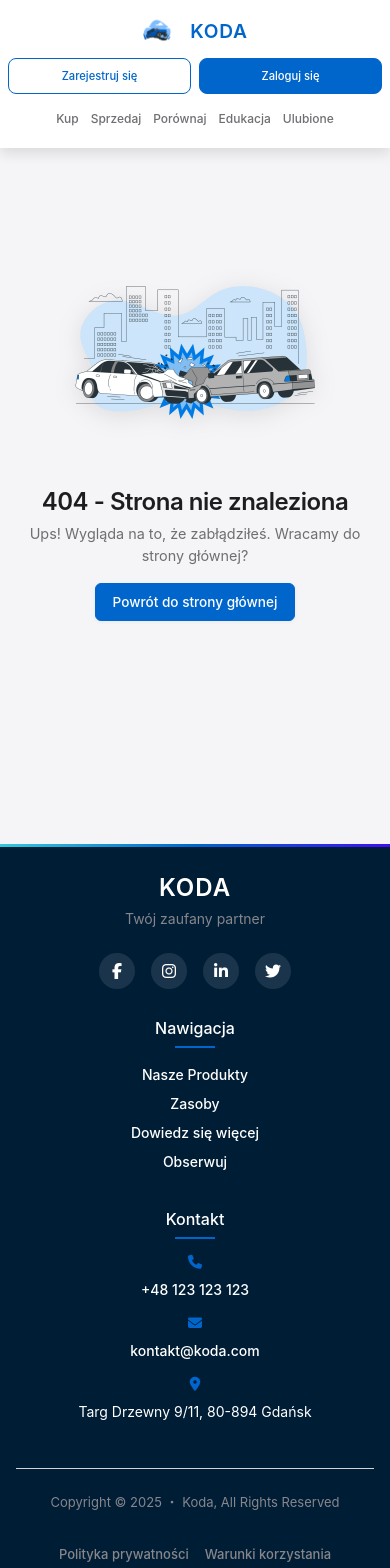
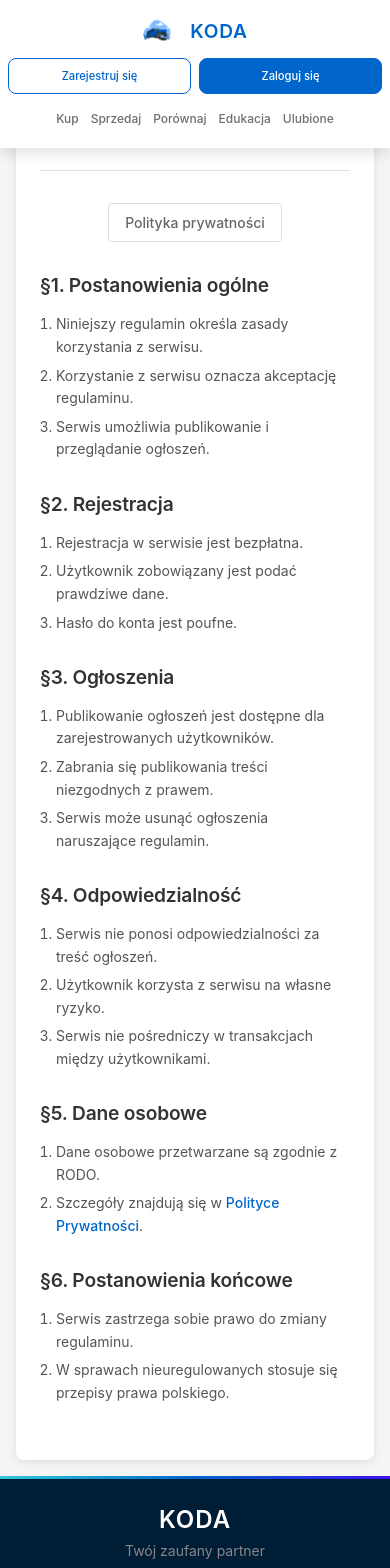
Before and after one commit to s24399-pj/koda-frontend, a React (Vite) app: page /terms in a window 390 px wide. Shown: the top 1568 px of the page. Built offline with nearby package versions, Linux system fonts and the light colour scheme.

Commit message:
implementation for terms and privacy policy pages. (#127)
Co-authored-by: alopalka <alopalka@proton.me>

```diff
--- a/src/components/Footer/Footer.tsx
+++ b/src/components/Footer/Footer.tsx
@@ -1,3 +1,4 @@
+import { Link } from 'react-router-dom';
 import './Footer.scss';
 
 const Footer = () => {
@@ -74,8 +75,8 @@ const Footer = () => {
             <p>Copyright © {currentYear} ・ Koda, All Rights Reserved</p>
           </div>
           <div className="footer-links">
-            <a href="#">Polityka prywatności</a>
-            <a href="#">Warunki korzystania</a>
+            <Link to="/privacy-policy">Polityka prywatności</Link>
+            <Link to="/terms">Warunki korzystania</Link>
           </div>
         </div>
       </div>
--- a/src/pages/Auth/RegisterPage.tsx
+++ b/src/pages/Auth/RegisterPage.tsx
@@ -258,7 +258,8 @@ const RegisterPage: React.FC = () => {
               <div className="form-terms">
                 <Field type="checkbox" id="terms" name="terms" />
                 <label htmlFor="terms">
-                  Akceptuję <a href="#">regulamin</a> oraz <a href="#">politykę prywatności</a>
+                  Akceptuję <Link to="/terms">regulamin</Link> oraz{' '}
+                  <Link to="/privacy-policy">politykę prywatności</Link>
                 </label>
               </div>
               <ErrorMessage name="terms" component="div" className="form-error" />
--- /dev/null
+++ b/src/pages/LegalPages/LegalPages.scss
@@ -0,0 +1,137 @@
+.legal-page-container {
+  min-height: 100vh;
+  background: #f5f5f5;
+  padding: 6rem 1rem 2rem 1rem; // Zwiększony padding-top dla navbara
+
+  @media (max-width: 768px) {
+    padding: 5rem 1rem 1rem 1rem; // Mniejszy padding-top na mobile
+  }
+}
+
+.legal-content {
+  max-width: 800px;
+  margin: 0 auto;
+  background: white;
+  border-radius: 8px;
+  box-shadow: 0 2px 8px rgba(0, 0, 0, 0.1);
+  padding: 2rem;
+
+  @media (max-width: 768px) {
+    padding: 1.5rem;
+  }
+}
+
+.legal-header {
+  text-align: center;
+  margin-bottom: 2rem;
+  padding-bottom: 1.5rem;
+  border-bottom: 1px solid #e0e0e0;
+
+  h1 {
+    color: #333;
+    font-size: 2rem;
+    font-weight: 600;
+
+    @media (max-width: 768px) {
+      font-size: 1.5rem;
+    }
+  }
+}
+
+.legal-nav {
+  display: flex;
+  justify-content: center;
+  margin-bottom: 2rem;
+
+  a {
+    color: #666;
+    text-decoration: none;
+    padding: 0.5rem 1rem;
+    border: 1px solid #ddd;
+    border-radius: 4px;
+    transition: all 0.2s ease;
+
+    &:hover {
+      background: #f0f0f0;
+      color: #333;
+    }
+  }
+}
+
+.legal-section {
+  margin-bottom: 2rem;
+
+  h2 {
+    color: #333;
+    font-size: 1.3rem;
+    font-weight: 600;
+    margin-bottom: 1rem;
+
+    @media (max-width: 768px) {
+      font-size: 1.2rem;
+    }
+  }
+
+  p {
+    color: #555;
+    line-height: 1.6;
+    margin-bottom: 0.8rem;
+  }
+
+  ol,
+  ul {
+    margin-left: 1.5rem;
+    margin-bottom: 1rem;
+
+    @media (max-width: 768px) {
+      margin-left: 1rem;
+    }
+
+    li {
+      color: #555;
+      line-height: 1.6;
+      margin-bottom: 0.4rem;
+    }
+  }
+
+  ol {
+    list-style-type: decimal;
+  }
+
+  ul {
+    list-style-type: disc;
+  }
+}
+
+.legal-actions {
+  display: flex;
+  justify-content: center;
+  margin-top: 2rem;
+  padding-top: 1.5rem;
+  border-top: 1px solid #e0e0e0;
+
+  .back-button {
+    display: inline-block;
+    padding: 0.6rem 1.5rem;
+    background: #333;
+    color: white;
+    text-decoration: none;
+    border-radius: 4px;
+    font-weight: 500;
+    transition: background 0.2s ease;
+
+    &:hover {
+      background: #555;
+    }
+  }
+}
+
+// Link styling
+.legal-section a {
+  color: #0066cc;
+  text-decoration: none;
+
+  &:hover {
+    text-decoration: underline;
+  }
+}
--- /dev/null
+++ b/src/pages/LegalPages/PrivacyPolicyPage.tsx
@@ -0,0 +1,104 @@
+import React from 'react';
+import { Link } from 'react-router-dom';
+import useTitle from '../../hooks/useTitle';
+import './LegalPages.scss';
+
+/**
+ * Privacy Policy page component.
+ * Minimal version for engineering thesis.
+ *
+ * @returns {JSX.Element} The rendered PrivacyPolicyPage component
+ */
+const PrivacyPolicyPage: React.FC = () => {
+  useTitle('Polityka Prywatności');
+
+  return (
+    <div className="legal-page-container">
+      <div className="legal-content">
+        <div className="legal-header">
+          <h1>Polityka Prywatności</h1>
+        </div>
+
+        <nav className="legal-nav">
+          <Link to="/terms">Regulamin</Link>
+        </nav>
+
+        <section className="legal-section">
+          <h2>1. Informacje ogólne</h2>
+          <p>
+            Niniejsza polityka prywatności opisuje zasady przetwarzania danych osobowych
+            użytkowników serwisu.
+          </p>
+        </section>
+
+        <section className="legal-section">
+          <h2>2. Zbierane dane</h2>
+          <p>Zbieramy następujące dane:</p>
+          <ul>
+            <li>Imię i nazwisko</li>
+            <li>Adres e-mail</li>
+            <li>Numer telefonu</li>
+            <li>Dane zawarte w ogłoszeniach</li>
+          </ul>
+        </section>
+
+        <section className="legal-section">
+          <h2>3. Cel przetwarzania</h2>
+          <p>Dane przetwarzane są w celu:</p>
+          <ul>
+            <li>Świadczenia usług serwisu</li>
+            <li>Kontaktu z użytkownikami</li>
+            <li>Zapewnienia bezpieczeństwa</li>
+          </ul>
+        </section>
+
+        <section className="legal-section">
+          <h2>4. Podstawa prawna</h2>
+          <p>
+            Przetwarzamy dane na podstawie zgody użytkownika oraz w celu wykonania umowy o
+            świadczenie usług.
+          </p>
+        </section>
+
+        <section className="legal-section">
+          <h2>5. Prawa użytkownika</h2>
+          <p>Użytkownik ma prawo do:</p>
+          <ul>
+            <li>Dostępu do swoich danych</li>
+            <li>Sprostowania danych</li>
+            <li>Usunięcia danych</li>
+            <li>Ograniczenia przetwarzania</li>
+            <li>Przenoszenia danych</li>
+            <li>Wniesienia sprzeciwu</li>
+          </ul>
+        </section>
+
+        <section className="legal-section">
+          <h2>6. Pliki cookies</h2>
+          <p>
+            Serwis wykorzystuje pliki cookies w celu prawidłowego działania oraz analizy ruchu.
+            Możesz zarządzać cookies w ustawieniach przeglądarki.
+          </p>
+        </section>
+
+        <section className="legal-section">
+          <h2>7. Bezpieczeństwo</h2>
+          <p>
+            Stosujemy odpowiednie zabezpieczenia techniczne i organizacyjne w celu ochrony danych
+            osobowych.
+          </p>
+        </section>
+
+        <section className="legal-section">
+          <h2>8. Kontakt</h2>
+          <p>
+            W sprawach związanych z ochroną danych osobowych prosimy o kontakt przez formularz
+            kontaktowy w serwisie.
+          </p>
+        </section>
+      </div>
+    </div>
+  );
+};
+
+export default PrivacyPolicyPage;
--- /dev/null
+++ b/src/pages/LegalPages/TermsPage.tsx
@@ -0,0 +1,84 @@
+import React from 'react';
+import { Link } from 'react-router-dom';
+import useTitle from '../../hooks/useTitle';
+import './LegalPages.scss';
+
+/**
+ * Terms page component displaying terms and conditions.
+ * Minimal version for engineering thesis.
+ *
+ * @returns {JSX.Element} The rendered TermsPage component
+ */
+const TermsPage: React.FC = () => {
+  useTitle('Regulamin');
+
+  return (
+    <div className="legal-page-container">
+      <div className="legal-content">
+        <div className="legal-header">
+          <h1>Regulamin</h1>
+        </div>
+
+        <nav className="legal-nav">
+          <Link to="/privacy-policy">Polityka prywatności</Link>
+        </nav>
+
+        <section className="legal-section">
+          <h2>§1. Postanowienia ogólne</h2>
+          <ol>
+            <li>Niniejszy regulamin określa zasady korzystania z serwisu.</li>
+            <li>Korzystanie z serwisu oznacza akceptację regulaminu.</li>
+            <li>Serwis umożliwia publikowanie i przeglądanie ogłoszeń.</li>
+          </ol>
+        </section>
+
+        <section className="legal-section">
+          <h2>§2. Rejestracja</h2>
+          <ol>
+            <li>Rejestracja w serwisie jest bezpłatna.</li>
+            <li>Użytkownik zobowiązany jest podać prawdziwe dane.</li>
+            <li>Hasło do konta jest poufne.</li>
+          </ol>
+        </section>
+
+        <section className="legal-section">
+          <h2>§3. Ogłoszenia</h2>
+          <ol>
+            <li>Publikowanie ogłoszeń jest dostępne dla zarejestrowanych użytkowników.</li>
+            <li>Zabrania się publikowania treści niezgodnych z prawem.</li>
+            <li>Serwis może usunąć ogłoszenia naruszające regulamin.</li>
+          </ol>
+        </section>
+
+        <section className="legal-section">
+          <h2>§4. Odpowiedzialność</h2>
+          <ol>
+            <li>Serwis nie ponosi odpowiedzialności za treść ogłoszeń.</li>
+            <li>Użytkownik korzysta z serwisu na własne ryzyko.</li>
+            <li>Serwis nie pośredniczy w transakcjach między użytkownikami.</li>
+          </ol>
+        </section>
+
+        <section className="legal-section">
+          <h2>§5. Dane osobowe</h2>
+          <ol>
+            <li>Dane osobowe przetwarzane są zgodnie z RODO.</li>
+            <li>
+              Szczegóły znajdują się w <Link to="/privacy-policy">Polityce Prywatności</Link>.
+            </li>
+          </ol>
+        </section>
+
+        <section className="legal-section">
+          <h2>§6. Postanowienia końcowe</h2>
+          <ol>
+            <li>Serwis zastrzega sobie prawo do zmiany regulaminu.</li>
+            <li>W sprawach nieuregulowanych stosuje się przepisy prawa polskiego.</li>
+          </ol>
+        </section>
+      </div>
+    </div>
+  );
+};
+
+export default TermsPage;
--- a/src/routes/Router.tsx
+++ b/src/routes/Router.tsx
@@ -13,6 +13,8 @@ import ChatPage from '../pages/Chat/ChatPage.tsx';
 import LikedOffers from '../pages/LikedOffers/LikedOffers.tsx';
 import SellerOffers from '../pages/SellerOffers/SellerOffers.tsx';
 import RequireAuth from '../components/RequireAuth/RequireAuth.tsx';
+import TermsPage from '../pages/LegalPages/TermsPage';
+import PrivacyPolicyPage from '../pages/LegalPages/PrivacyPolicyPage';
 
 const AppRouter = () => {
   return (
@@ -28,6 +30,8 @@ const AppRouter = () => {
       <Route path="/user/login" element={<LoginPage />} />
       <Route path="/user/register" element={<RegisterPage />} />
       <Route path="/liked" element={<LikedOffers />} />
+      <Route path="/terms" element={<TermsPage />} />
+      <Route path="/privacy-policy" element={<PrivacyPolicyPage />} />
       {/* Protected */}
       <Route
         path="/user/panel"
```
